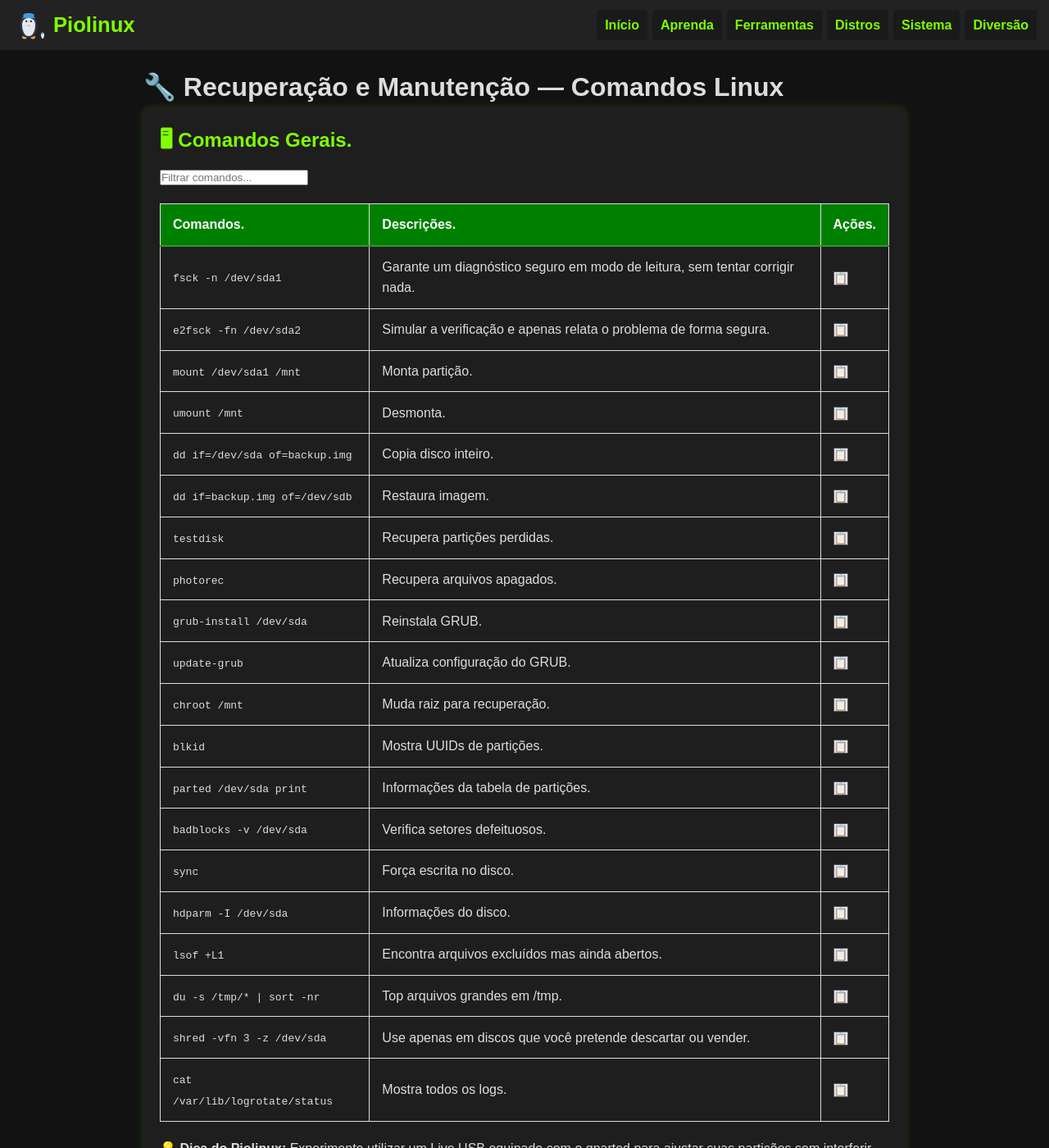
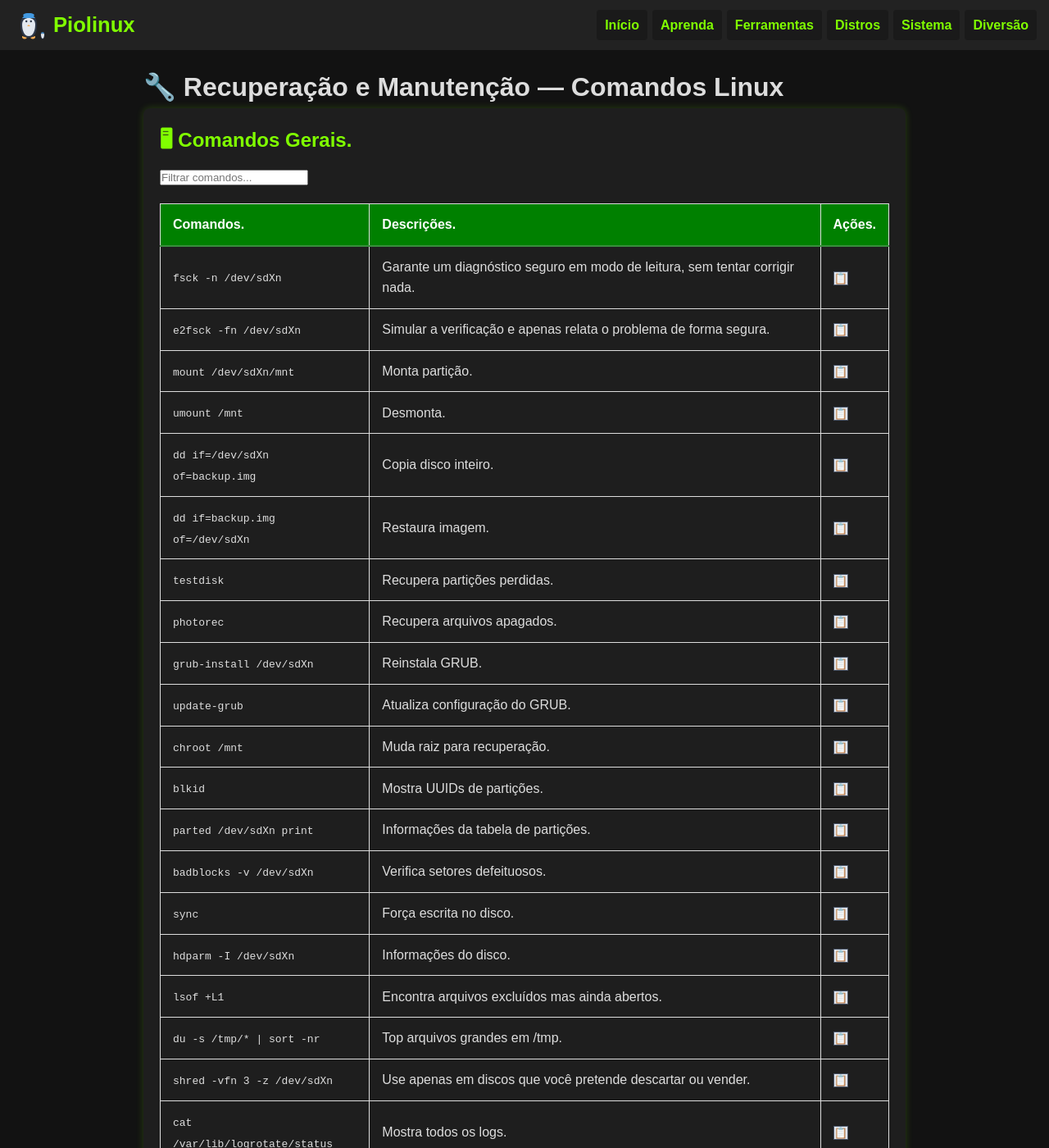
Before and after one commit to Piolinux/piolinux-site, a Jekyll site: the page built from _pages/_comandos/recuperacao-e-manutencao.md, in a window 1280 px wide and 1400 px high. Shown: the whole window at 82% size. Built offline with Jekyll 4.4.1, drawn with Linux system fonts in a browser that asks for light colours.

Commit message:
Update recuperacao-e-manutencao.md

```diff
--- a/_pages/_comandos/recuperacao-e-manutencao.md
+++ b/_pages/_comandos/recuperacao-e-manutencao.md
@@ -35,19 +35,19 @@ function filtrarLinhas(termo) {
   </thead>
   <tbody>
     <tr>
-      <td data-label="Comando"><code>fsck -n /dev/sda1</code></td>
+      <td data-label="Comando"><code>fsck -n /dev/sdXn</code></td>
       <td data-label="Descrição">Garante um diagnóstico seguro em modo de leitura, sem tentar corrigir nada.</td>
-      <td data-label="Ação"><button class="copy-btn" data-command="fsck -n /dev/sda1">📋</button></td>
+      <td data-label="Ação"><button class="copy-btn" data-command="fsck -n /dev/sdXn">📋</button></td>
     </tr>
       <tr>
-      <td data-label="Comando"><code>e2fsck -fn /dev/sda2</code></td>
+      <td data-label="Comando"><code>e2fsck -fn /dev/sdXn</code></td>
       <td data-label="Descrição">Simular a verificação e apenas relata o problema de forma segura.</td>
-      <td data-label="Ação"><button class="copy-btn" data-command="e2fsck -fn /dev/sda2">📋</button></td>
+      <td data-label="Ação"><button class="copy-btn" data-command="e2fsck -fn /dev/sdXn">📋</button></td>
     </tr>
     <tr>
-      <td data-label="Comando"><code>mount /dev/sda1 /mnt</code></td>
+      <td data-label="Comando"><code>mount /dev/sdXn/mnt</code></td>
       <td data-label="Descrição">Monta partição.</td>
-      <td data-label="Ação"><button class="copy-btn" data-command="mount /dev/sda1 /mnt">📋</button></td>
+      <td data-label="Ação"><button class="copy-btn" data-command="mount /dev/sdXn /mnt">📋</button></td>
     </tr>
     <tr>
       <td data-label="Comando"><code>umount /mnt</code></td>
@@ -55,14 +55,14 @@ function filtrarLinhas(termo) {
       <td data-label="Ação"><button class="copy-btn" data-command="umount /mnt">📋</button></td>
     </tr>
     <tr>
-      <td data-label="Comando"><code>dd if=/dev/sda of=backup.img</code></td>
+      <td data-label="Comando"><code>dd if=/dev/sdXn of=backup.img</code></td>
       <td data-label="Descrição">Copia disco inteiro.</td>
-      <td data-label="Ação"><button class="copy-btn" data-command="dd if=/dev/sda of=backup.img">📋</button></td>
+      <td data-label="Ação"><button class="copy-btn" data-command="dd if=/dev/sdXn of=backup.img">📋</button></td>
     </tr>
     <tr>
-      <td data-label="Comando"><code>dd if=backup.img of=/dev/sdb</code></td>
+      <td data-label="Comando"><code>dd if=backup.img of=/dev/sdXn</code></td>
       <td data-label="Descrição">Restaura imagem.</td>
-      <td data-label="Ação"><button class="copy-btn" data-command="dd if=backup.img of=/dev/sdb">📋</button></td>
+      <td data-label="Ação"><button class="copy-btn" data-command="dd if=backup.img of=/dev/sdXn">📋</button></td>
     </tr>
     <tr>
       <td data-label="Comando"><code>testdisk</code></td>
@@ -75,9 +75,9 @@ function filtrarLinhas(termo) {
       <td data-label="Ação"><button class="copy-btn" data-command="photorec">📋</button></td>
     </tr>
     <tr>
-      <td data-label="Comando"><code>grub-install /dev/sda</code></td>
+      <td data-label="Comando"><code>grub-install /dev/sdXn</code></td>
       <td data-label="Descrição">Reinstala GRUB.</td>
-      <td data-label="Ação"><button class="copy-btn" data-command="grub-install /dev/sda">📋</button></td>
+      <td data-label="Ação"><button class="copy-btn" data-command="grub-install /dev/sdXn">📋</button></td>
     </tr>
     <tr>
       <td data-label="Comando"><code>update-grub</code></td>
@@ -95,14 +95,14 @@ function filtrarLinhas(termo) {
       <td data-label="Ação"><button class="copy-btn" data-command="blkid">📋</button></td>
     </tr>
     <tr>
-      <td data-label="Comando"><code>parted /dev/sda print</code></td>
+      <td data-label="Comando"><code>parted /dev/sdXn print</code></td>
       <td data-label="Descrição">Informações da tabela de partições.</td>
-      <td data-label="Ação"><button class="copy-btn" data-command="parted /dev/sda print">📋</button></td>
+      <td data-label="Ação"><button class="copy-btn" data-command="parted /dev/sdXn print">📋</button></td>
     </tr>
     <tr>
-      <td data-label="Comando"><code>badblocks -v /dev/sda</code></td>
+      <td data-label="Comando"><code>badblocks -v /dev/sdXn</code></td>
       <td data-label="Descrição">Verifica setores defeituosos.</td>
-      <td data-label="Ação"><button class="copy-btn" data-command="badblocks -v /dev/sda">📋</button></td>
+      <td data-label="Ação"><button class="copy-btn" data-command="badblocks -v /dev/sdXn">📋</button></td>
     </tr>
     <tr>
       <td data-label="Comando"><code>sync</code></td>
@@ -110,7 +110,7 @@ function filtrarLinhas(termo) {
       <td data-label="Ação"><button class="copy-btn" data-command="sync">📋</button></td>
     </tr>
     <tr>
-      <td data-label="Comando"><code>hdparm -I /dev/sda</code></td>
+      <td data-label="Comando"><code>hdparm -I /dev/sdXn</code></td>
       <td data-label="Descrição">Informações do disco.</td>
       <td data-label="Ação"><button class="copy-btn" data-command="hdparm -I /dev/sda">📋</button></td>
     </tr>
@@ -125,7 +125,7 @@ function filtrarLinhas(termo) {
       <td data-label="Ação"><button class="copy-btn" data-command="du -s /tmp/* | sort -nr">📋</button></td>
     </tr>
     <tr>
-      <td data-label="Comando"><code> shred -vfn 3 -z /dev/sda</code></td>
+      <td data-label="Comando"><code> shred -vfn 3 -z /dev/sdXn</code></td>
       <td data-label="Descrição">Use apenas em discos que você pretende descartar ou vender.</td>
       <td data-label="Ação"><button class="copy-btn" data-command="shred -vfn 3 -z /dev/sda">📋</button></td>
     </tr>
```
